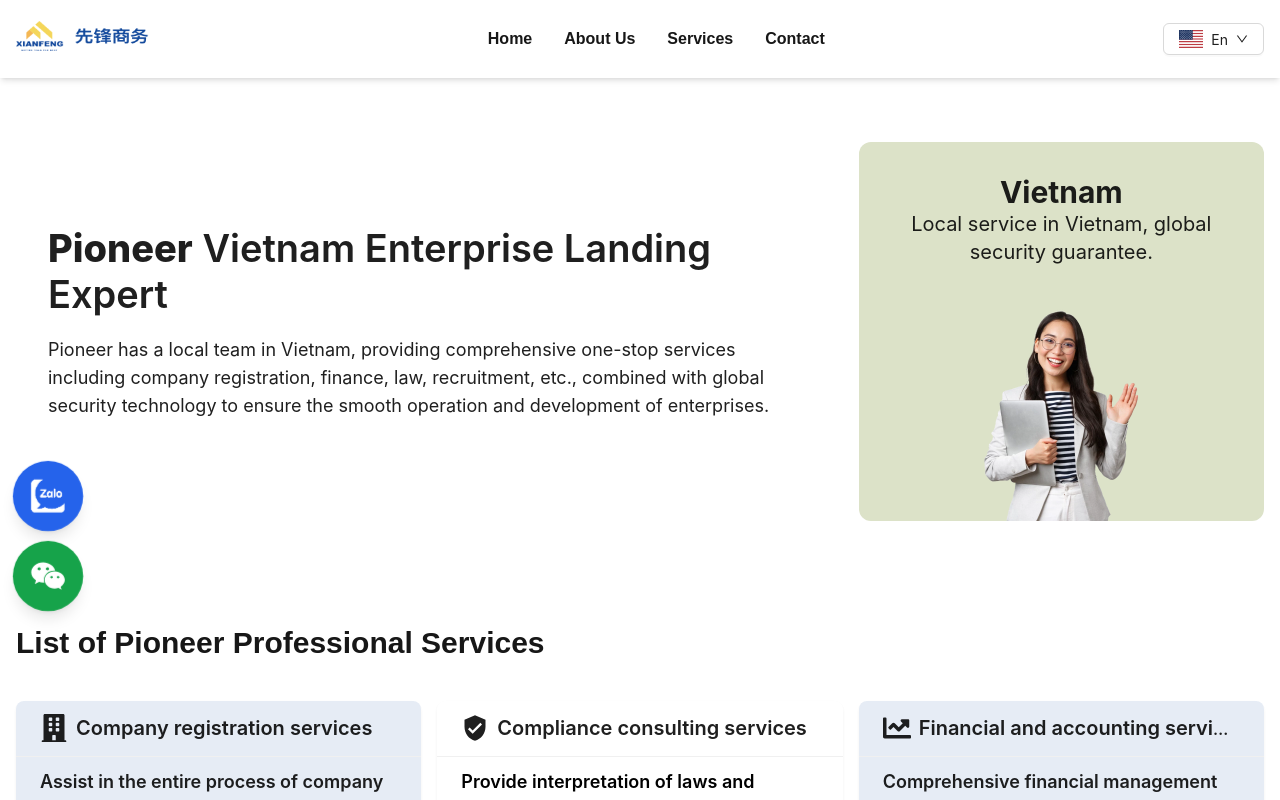
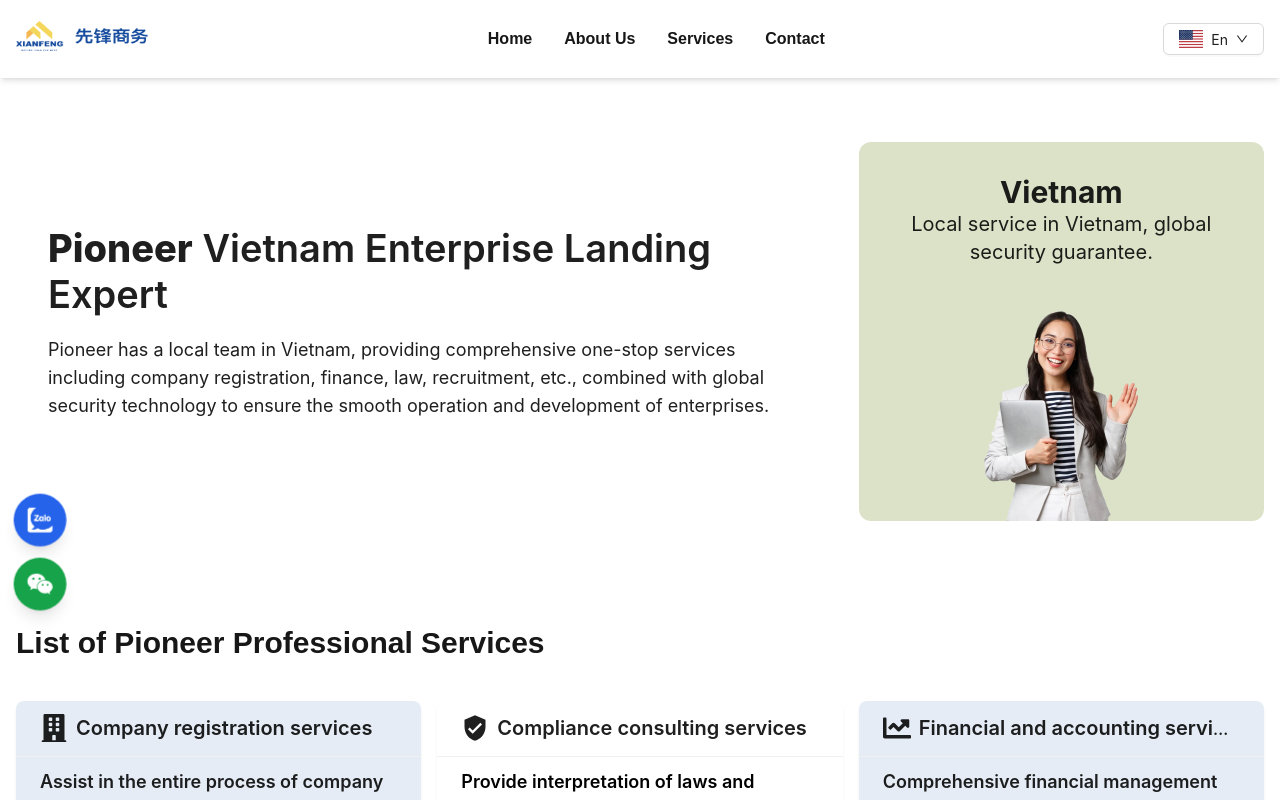
Before and after one commit to toainguyen1504/xianfeng-ui-nextjs, a Next.js app: page / in a window 1280 px wide. Shown: the top 800 px of the page. Built offline with nearby package versions, Linux system fonts and the light colour scheme.

Commit message:
Update button zalo and wechat -v2

```diff
--- a/src/app/globals.css
+++ b/src/app/globals.css
@@ -25,7 +25,7 @@
     transform: translateX(0);
   }
   50% {
-    transform: translateX(8px);
+    transform: translateX(6px);
   }
 }
 
--- a/src/components/common/FloatingButtons.tsx
+++ b/src/components/common/FloatingButtons.tsx
@@ -25,15 +25,15 @@ export default function FloatingButtons() {
         href="https://zalo.me/0899398383"
         target="_blank"
         rel="noopener noreferrer"
-        className="ripple bg-blue-600 text-white p-4 rounded-full shadow-lg hover:bg-blue-700 focus:outline-none wiggle-pulse"
+        className="ripple bg-blue-600 text-white p-3 rounded-full shadow-lg hover:bg-blue-700 focus:outline-none wiggle-pulse"
       >
-        <img src="zalo.png" alt="Zalo" className="w-8 h-8" />
+        <img src="zalo.png" alt="Zalo" className="w-6 h-6" />
       </a>
       <button
         onClick={showModal}
-        className="ripple bg-green-600 text-white p-4 rounded-full shadow-lg hover:bg-green-700 focus:outline-none wiggle-pulse"
+        className="ripple bg-green-600 text-white p-3 rounded-full shadow-lg hover:bg-green-700 focus:outline-none wiggle-pulse"
       >
-        <FaWeixin className="w-8 h-8" />
+        <FaWeixin className="w-6 h-6" />
       </button>
       <Modal
         title={<div className="text-center">WeChat QR Code</div>}
```
